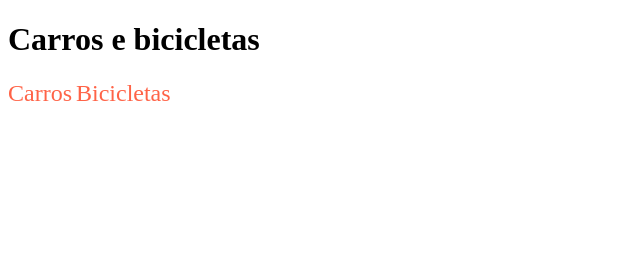
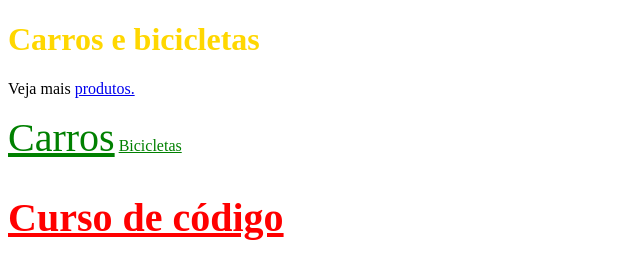
Before and after one commit to mxrinaesp/origamid-html-css, a plain HTML site: page index.html in a window 1280 px wide. Shown: the whole page, without its empty margins (0-640 px from the left). Drawn offline with Linux system fonts and the light colour scheme.

Commit message:
6 - Selector CSS

```diff
--- a/index.html
+++ b/index.html
@@ -7,10 +7,12 @@
     <link rel="stylesheet" href="/style.css">
 </head>
 
-<body>
-    <h1>Carros e bicicletas</h1>
-    <a href="/produtos/carros.html">Carros</a>
-    <a href="/produtos/bicicletas.html">Bicicletas</a>
+<body class="codigo">
+    <h1 id="introduçao">Carros e bicicletas</h1>
+    <p>Veja mais <a href="/">produtos.</a></p>
+    <a class="design grande" href="/produtos/carros.html">Carros</a>
+    <a class="design" href="/produtos/bicicletas.html">Bicicletas</a>
+    <h2 class="azul grande underline">Curso de código</h2>
 </body>
 
 </html>
--- a/style.css
+++ b/style.css
@@ -1,9 +1,19 @@
-a {
-  color: black;
-  text-decoration: none;
+#introduçao {
+  color: gold;
 }
 
-a {
-  color: tomato;
-  font-size: 24px;
+.codigo .design {
+  color: green;
 }
+
+.azul {
+  color: red;
+}
+
+.underline {
+  text-decoration: underline;
+}
+
+.grande {
+  font-size: 40px;
+}
```
